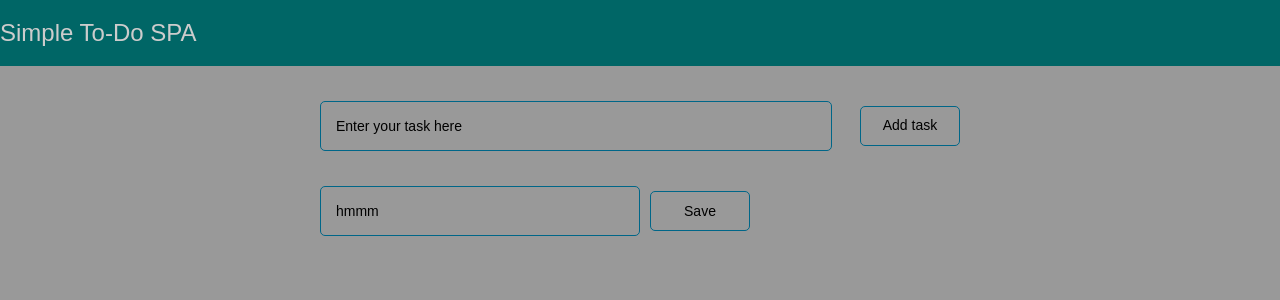
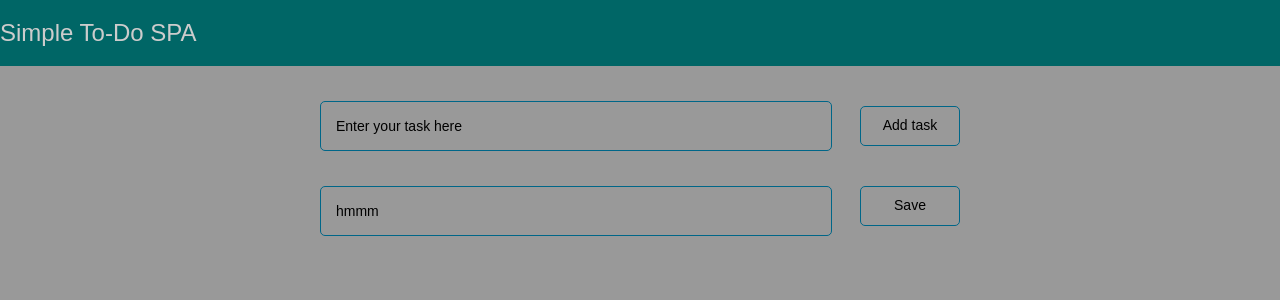
Before and after one commit to ruslanchampion/todo-app, a React (Create React App) app: page / in a window 1280 px wide. Both pictures are taken after a click on the button "Edit". Shown: the top 300 px of the page. Built offline with nearby package versions, Linux system fonts and the light colour scheme; the HTML template or start-up script is replaced by a standard one.

Commit message:
feat: make two UI components with their own CSS modules, remove old CSS modules of components Todo...

```diff
--- a/src/components/TodoInput/TodoInput.jsx
+++ b/src/components/TodoInput/TodoInput.jsx
@@ -1,6 +1,6 @@
 import { useState } from "react";
-
-import style from './TodoInput.module.css';
+import Button from '../UI/button/Button.jsx';
+import Input from '../UI/input/Input.jsx';
 
 export default function TodoEnter({setTask}){
 
@@ -23,9 +23,18 @@ export default function TodoEnter({setTask}){
   }
 
   return(
-    <article className={style.article}>
-      <input className={style.input} type="text" value={taskInput} onChange={handlerInputChange} placeholder='Enter your task here'/>
-      <button className={style.button} onClick={addTask}>Add task</button>
+    <article style={
+      {
+        width: '50vw',
+        height: '15vh',
+        margin: '0 auto',
+        display: 'flex',
+        justifyContent: 'space-between',
+        alignItems: 'center',
+      }
+    }>
+      <Input type="text" value={taskInput} onChange={handlerInputChange} placeholder='Enter your task here'/>
+      <Button onClick={addTask}>Add task</Button>
     </article>
   )
 }
--- a/src/components/TodoItems/TodoItem.jsx
+++ b/src/components/TodoItems/TodoItem.jsx
@@ -1,16 +1,26 @@
-import style from '../TodoList/TodoList.module.css';
+import Button from '../UI/button/Button.jsx';
+
+import style from './TodoItem.module.css';
 
 export default function TodoItem({id, title, editTask, deleteTask, completeTask}) {
 
   return(
-    <section className={style.section} key={id}>
+    <section className={style.section}>
       <div className={style.title__container}>
         <h2 className={style.title}>{title}</h2>
       </div>
-      <div className={style.buttons}>
-        <button className={style.button} onClick={() => editTask(id)}>Edit</button>
-        <button className={style.button} onClick={() => deleteTask(id)}>Delete</button>
-        <button className={style.button} onClick={() => completeTask(id)}>Done / Undone</button>
+      <div
+        style={{
+          width: '20vw',
+          margin: '0 auto',
+          display: 'flex',
+          justifyContent: 'space-between',
+          alignItems: 'center',
+        }}
+      >
+        <Button onClick={() => editTask(id)}>Edit</Button>
+        <Button onClick={() => deleteTask(id)}>Delete</Button>
+        <Button onClick={() => completeTask(id)}>Done / Undone</Button>
       </div>
     </section>
   )
--- /dev/null
+++ b/src/components/TodoItems/TodoItem.module.css
@@ -0,0 +1,22 @@
+.section {
+  padding: 0;
+  display: flex;
+  justify-content: space-between;
+}
+
+.title__container {
+  width: 20vw;
+  height: 45px;
+  border: 1px solid #068;
+  border-radius: 5px;
+  margin: 10px auto 10px;
+  cursor: default;
+  overflow: hidden;
+}
+
+.title {
+  height: 50%;
+  font-family: 'Montserrat', sans-serif;
+  font-weight: normal;
+  font-size: 14px;
+}
--- a/src/components/TodoItems/TodoItemEdited.jsx
+++ b/src/components/TodoItems/TodoItemEdited.jsx
@@ -1,11 +1,13 @@
-import style from '../TodoList/TodoList.module.css';
+import Button from '../UI/button/Button.jsx';
+import Input from '../UI/input/Input.jsx';
+import style from './TodoItem.module.css';
 
 export default function TodoItem({editTask, editTitle, id, title}) {
 
   return(
-    <section key={id}>
-      <input className={style.input__edit} type="text" value={title} onChange={ (event) => {editTitle(id, event.target.value)} }/>
-      <button className={style.button} onClick={() => editTask(id)}>Save</button>
+    <section className={style.section}>
+      <Input type="text" value={title} onChange={ (event) => {editTitle(id, event.target.value)} }/>
+      <Button onClick={() => editTask(id)}>Save</Button>
     </section>
   )
 }
--- /dev/null
+++ b/src/components/UI/button/Button.jsx
@@ -0,0 +1,8 @@
+import style from './Button.module.css';
+
+export default function Button({children, ...props}) {
+
+  return(
+    <button {...props} className={style.button}>{children}</button>
+  )
+}
--- a/src/components/TodoInput/TodoInput.module.css
+++ b/src/components/UI/button/Button.module.css
@@ -1,47 +1,3 @@
-.article {
-  width: 50vw;
-  height: 15vh;
-  margin: 0 auto;
-  display: flex;
-  justify-content: space-between;
-  align-items: center;
-}
-
-.input {
-  width: 80%;
-  height: 50px;
-  border-radius: 5px;
-  margin-right: 10px;
-  font-family: 'Montserrat', sans-serif;
-  color: #000;
-  font-size: 14px;
-  background-color: transparent;
-  border: 1px solid #068;
-  padding: 0 15px 0 15px;
-}
-
-.input:hover {
-box-shadow: 0px 0px 17px 9px rgba(0, 144, 255, 0.2);
-transition: 0.1s ease-out;
-}
-
-.input:focus {
-  outline: none;
-  border: 1px solid #068;
-  background-color: #068;
-  box-shadow: 0px 0px 17px 9px rgba(0, 144, 255, 0.2);
-  transition: 0.1s ease-out;
-  color: #ccc;
-}
-
-.input::-webkit-input-placeholder {
-  color: #000;
-}
-
-.input:focus::-webkit-input-placeholder {
-  color: #ccc;
-}
-
 .button {
   background-color: transparent;
   border: 1px solid #068;
@@ -65,7 +21,7 @@ transition: 0.1s ease-out;
   border: 1px solid #069;
   color: #ccc;
 }
-
+/* ================================================= */
 /* .todo_button {
   display: inline-grid;
   place-items: center;
--- /dev/null
+++ b/src/components/UI/input/Input.jsx
@@ -0,0 +1,7 @@
+import style from './Input.module.css';
+
+export default function Input(props) {
+  return(
+    <input {...props} className={style.input}/>
+  )
+}
--- a/src/components/TodoList/TodoList.module.css
+++ b/src/components/UI/input/Input.module.css
@@ -1,82 +1,36 @@
-.article {
-  width: 50vw;
-  height: 55vh;
-  margin: 0 auto;
-  display: flex;
-  flex-direction: column;
-  justify-content: flex-start;
-  align-items: space-between;
+.input {
+  width: 80%;
+  height: 50px;
+  border-radius: 5px;
+  margin-right: 10px;
+  font-family: 'Montserrat', sans-serif;
+  color: #000;
+  font-size: 14px;
+  background-color: transparent;
+  border: 1px solid #068;
+  padding: 0 15px 0 15px;
 }
 
-.section {
-  padding: 0;
-  display: flex;
-  justify-content: space-between;
+.input:hover {
+box-shadow: 0px 0px 17px 9px rgba(0, 144, 255, 0.2);
+transition: 0.1s ease-out;
 }
 
-.title__container {
-  width: 20vw;
-  height: 45px;
+.input:focus {
+  outline: none;
   border: 1px solid #068;
-  border-radius: 5px;
-  margin: 10px auto 10px;
-  cursor: default;
-  overflow: hidden;
-}
-
-.title {
-  height: 50%;
-  font-family: 'Montserrat', sans-serif;
-  font-weight: normal;
-  font-size: 14px;
-}
-
-.buttons {
-  width: 20vw;
-  margin: 0 auto;
-  display: flex;
-  justify-content: space-between;
-  align-items: center;
-}
-
-.button {
-  background-color: transparent;
-  border: 1px solid #068;
-  width: 100px;
-  height: 40px;
-  border-radius: 5px;
-  cursor: pointer;
-  font-family: 'Montserrat', sans-serif;
-  font-size: 14px;
-}
-
-.button:hover{
   background-color: #068;
-  color: #ccc;
   box-shadow: 0px 0px 17px 9px rgba(0, 144, 255, 0.2);
   transition: 0.1s ease-out;
-}
-
-.button:active{
-  background-color: #069;
-  border: 1px solid #069;
   color: #ccc;
 }
 
-.button__edit {
-
+.input::-webkit-input-placeholder {
+  color: #000;
 }
 
-.button__delete {
-
-}
-
-.button__complete {
-
-}
-
-.button__save {
-
+.input:focus::-webkit-input-placeholder {
+  color: #ccc;
 }
 
 .input__edit {
--- a/src/components/hooks/useTask.js
+++ b/src/components/hooks/useTask.js
@@ -14,32 +14,13 @@ export default function useTask() {
     },
   ]);
 
-  // console.log(task)
+  const editTask = (id) => setTask(prev => prev.map(item => item.id === id ? {...item, edited: !item.edited} : item));
 
-  function editTask(id) {
-    setTask(prev => prev.map(item => item.id === id ? {...item, edited: !item.edited} : item));
-    console.log(task);
-  }
-  function editTitle(id, titleChanges) {
-    setTask(prev => prev.map(item => item.id === id ? {...item, title: titleChanges} : item));
-    console.log(task);
-  }
-  function deleteTask(id) {
-    setTask(prev => prev.filter(item => item.id !== id));
-    console.log(task);
-  }
-  function completeTask(id) {
-    setTask(prev => prev.map(item => item.id === id ? {...item, completed: !item.completed} : item));
-    console.log(task);
-  }
+  const editTitle = (id, titleChanges) => setTask(prev => prev.map(item => item.id === id ? {...item, title: titleChanges} : item));
 
-  // const editTask = (id) => setTask(prev => prev.map(item => item.id === id ? {...item, edited: !item.edited} : item));
+  const deleteTask = (id) => setTask(prev => prev.filter(item => item.id !== id));
 
-  // const editTitle = (id, titleChanges) => setTask(prev => prev.map(item => item.id === id ? {...item, title: titleChanges} : item));
-
-  // const deleteTask = (id) => setTask(prev => prev.filter(item => item.id !== id));
-
-  // const completeTask = (id) => setTask(prev => prev.map(item => item.id === id ? {...item, completed: !item.completed} : item));
+  const completeTask = (id) => setTask(prev => prev.map(item => item.id === id ? {...item, completed: !item.completed} : item));
 
   return {editTask, editTitle, deleteTask, completeTask, task, setTask}
 }
```
Also changed, not shown: src/components/UI/button/ButtonAnimation.js (renamed from src/components/TodoInput/todoEnterButton.js).
